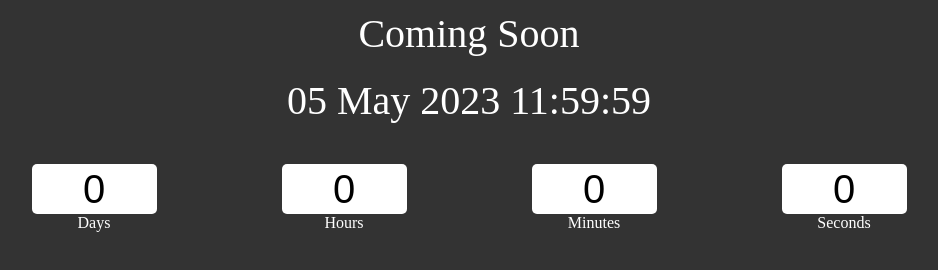
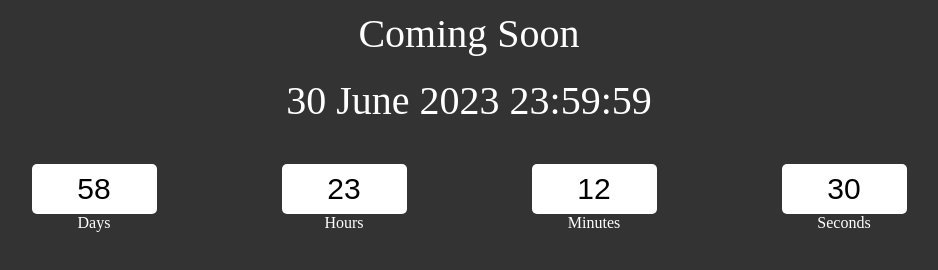
Before and after one commit to minhajazeem91/count-down-app, a plain HTML site: page index.html in a window 1280 px wide. Shown: the whole page, without its empty margins (171-1109 px from the left). Drawn offline with Linux system fonts and the light colour scheme.

Commit message:
Dynamic date updated

```diff
--- a/app.css
+++ b/app.css
@@ -4,7 +4,7 @@
    box-sizing: border-box;
 }
 
-
+@import url('https://fonts.googleapis.com/css2?family=Poppins:ital,wght@0,200;0,400;1,200&display=swap');
 
 .main {
     width: 100%;
@@ -49,5 +49,5 @@ input{
     border-radius: 5px;
     height: 50px;
     width: 50%;
-    font-size: 40px;
+    font-size: 30px;
 }
--- a/app.js
+++ b/app.js
@@ -1,9 +1,33 @@
-const FinalDate = "05 May 2023 11:59:59";
+const FinalDate = "30 June 2023 23:59:59";
 document.getElementById('end-date').innerText = FinalDate;
+const inputs = document.querySelectorAll('input');
 
+function getDate(){
 const EndDate = new Date(FinalDate);
 const NewDate = new Date();
-console.log(NewDate);
 
-const diffDate = (EndDate - NewDate)
-console.log(diffDate);
+const DiffDate = (EndDate - NewDate)/1000;
+
+if(DiffDate < 0) return;
+// convert the difference into Days
+const days = Math.floor(DiffDate/3600/24);
+inputs[0].value = days;
+
+// convert the difference into Hours
+const hours = Math.floor(DiffDate/3600) % 24;
+inputs[1].value = hours;
+
+// convert the difference into Minutes
+const minutes = Math.floor(DiffDate/60) % 60;
+inputs[2].value = minutes;
+
+// convert the difference into Hours
+const seconds = Math.floor(DiffDate) % 60;
+inputs[3].value = seconds;
+}
+
+setInterval(
+    () => {
+        getDate();
+},1000
+)
```
